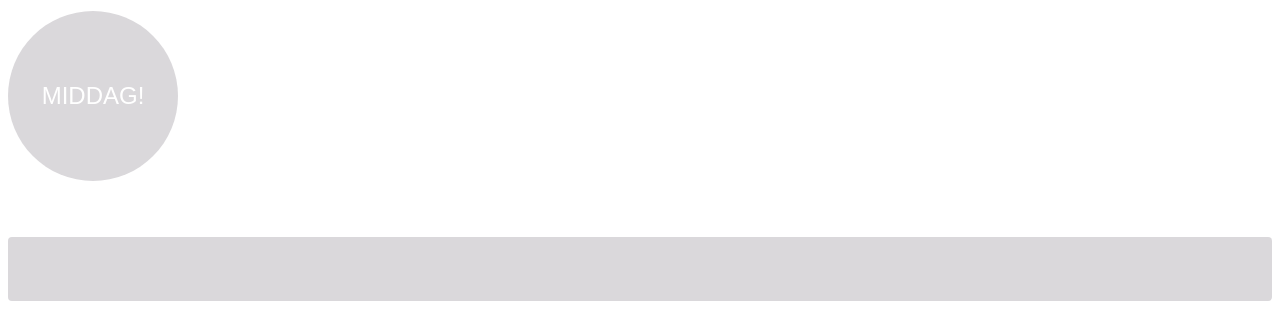
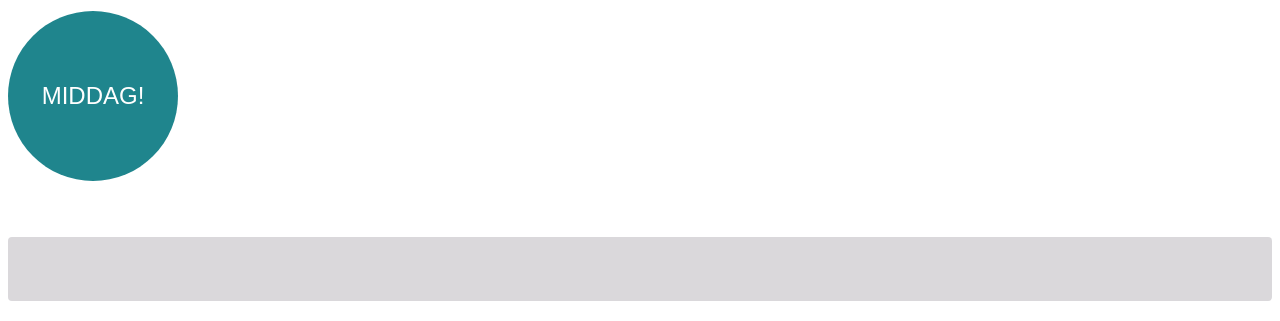
Before and after one commit to gardrh/middagstid, a plain HTML site: page index.html in a window 1280 px wide. Shown: the part 90-411 px from the top of the page. Drawn offline with Linux system fonts and the light colour scheme.

Commit message:
Update index.html

```diff
--- a/index.html
+++ b/index.html
@@ -10,7 +10,7 @@
 	<style>
 		/* Style the button */
 		#generate-btn {
-			background-color: #DAD8DB;
+			background-color: #1F858D;
 			color: white;
 			padding: 10px 10;
 			height: 170px;
```
